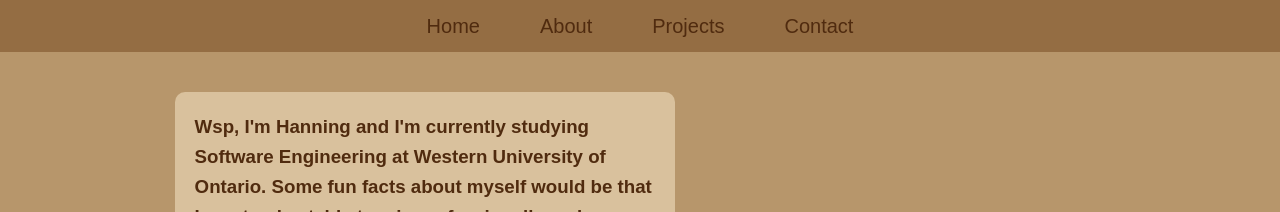
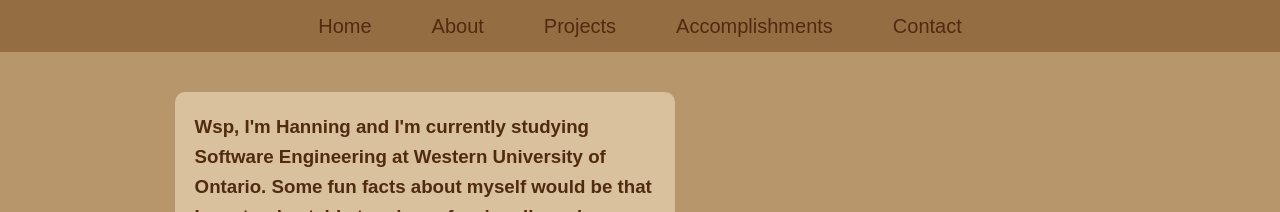
Before and after one commit to MrPumpkin92/myPortfolio, a plain HTML site: page index.html in a window 1280 px wide. Shown: the top 212 px of the page. Drawn offline with Linux system fonts and the light colour scheme.

Commit message:
Add files via upload

```diff
--- a/index.html
+++ b/index.html
@@ -13,6 +13,7 @@
             <li><a href="#hero">Home</a></li>
             <li><a href="#about">About</a></li>
             <li><a href="#projects">Projects</a></li>
+            <li><a href="#accomplishments">Accomplishments</a></li>
             <li><a href="#contact">Contact</a></li>
         </ul>
     </nav>
```
